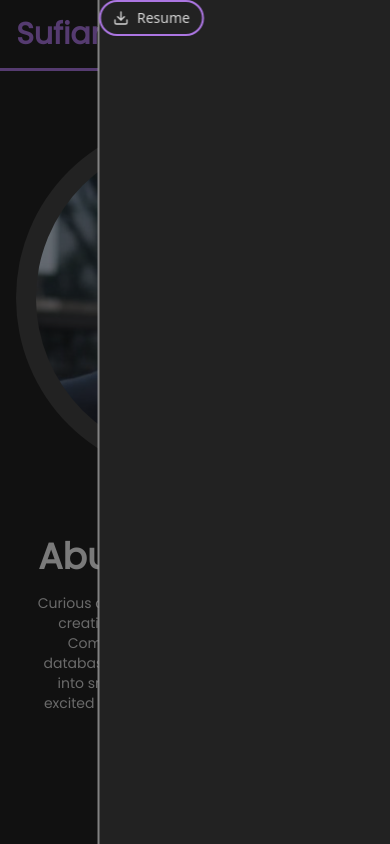
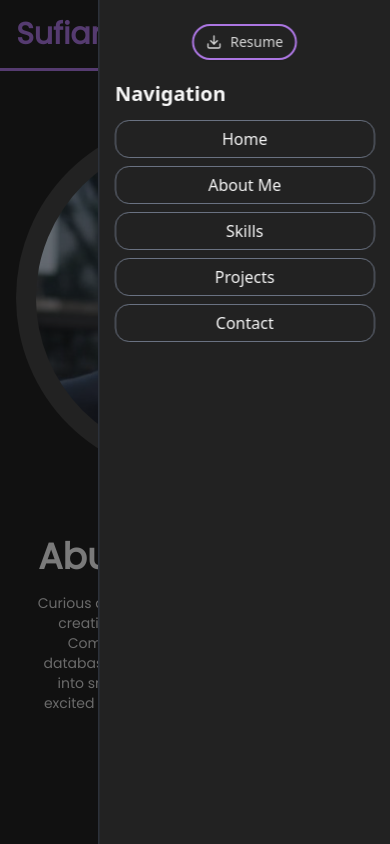
Before and after one commit to AbuSufianMahin/portfolio, a React (Vite) app: page / in a window 390 px wide. Both pictures are taken after a click on the button 353 px from the left and 34 px from the top of the page. Shown: the top 844 px of the page. Built offline with nearby package versions, Linux system fonts and the light colour scheme.

Commit message:
added drawer for smaller devices

```diff
--- a/src/Components/Common/Navbar.jsx
+++ b/src/Components/Common/Navbar.jsx
@@ -5,6 +5,8 @@ import { NavigationMenu, NavigationMenuList } from "../ui/navigation-menu";
 
 import { Download, Menu } from "lucide-react";
 import ResumeButton from "./ResumeButton";
+import { useEffect, useRef, useState } from "react";
+import { DialogDescription } from "@radix-ui/react-dialog";
 
 const Navbar = () => {
     const navLinks = [
@@ -14,6 +16,17 @@ const Navbar = () => {
         { name: "Projects", href: "/#projects" },
         { name: "Contact", href: "/#contact" },
     ];
+    const drawerCloseRef = useRef(false);
+    const [shouldCloseDrawer, setShouldCloseDrawer] = useState(false);
+
+    useEffect(() => {
+        if (shouldCloseDrawer) {
+            drawerCloseRef.current.click();
+            setShouldCloseDrawer(false);
+        }
+    }, [shouldCloseDrawer]);
+
+
 
     return (
         <nav className="sticky top-0 z-50 border-b-3 border-primary bg-background">
@@ -44,7 +57,7 @@ const Navbar = () => {
                             </NavigationMenuList>
                         </NavigationMenu>
 
-                        <ResumeButton/>
+                        <ResumeButton />
                     </div>
 
                     {/* mobile device drawer */}
@@ -53,9 +66,30 @@ const Navbar = () => {
                             <DrawerTrigger asChild>
                                 <Button variant="outline" size={"sm"} className="border-primary border-2 text-primary"><Menu /></Button>
                             </DrawerTrigger>
-                            <DrawerContent>
-                                <ResumeButton/>
+                            <DrawerContent className="border-gray-700 px-4 pt-6">
+                                <div className="mx-auto">
+                                    <ResumeButton />
+                                </div>
+                                <div className="mt-5">
+                                    <h3 className="text-xl font-bold">Navigation</h3>
+                                    <div className="flex flex-col gap-2 mt-3">
+                                        {navLinks.map((navItem) => (
+                                            <NavLink
+                                                onClick={() => setShouldCloseDrawer(true)}
+                                                key={navItem.name}
+                                                to={navItem.href}
+                                                className="p-1.5 border border-gray-500 rounded-xl text-center hover:bg-primary transition duration-300"
+
+                                            >
+                                                {navItem.name}
+                                            </NavLink>
+                                        ))}
+                                    </div>
+                                </div>
                             </DrawerContent>
+                            <DrawerClose asChild>
+                                <Button ref={drawerCloseRef} className="hidden" />
+                            </DrawerClose>
                         </Drawer>
                     </div>
                 </div>
--- a/src/Hooks/ScrollToHash.jsx
+++ b/src/Hooks/ScrollToHash.jsx
@@ -8,11 +8,11 @@ const ScrollToHash = () => {
   useEffect(() => {
     if (location.hash) {
       const id = location.hash.replace("#", "");
-      const el = document.getElementById(id);
-      if (el) {
+      const element = document.getElementById(id);
+      if (element) {
         setTimeout(() => {
-          el.scrollIntoView({ behavior: "smooth" });
-        }, 50);
+          element.scrollIntoView({ behavior: "smooth" });
+        });
       }
     }
   }, [location]);
```
